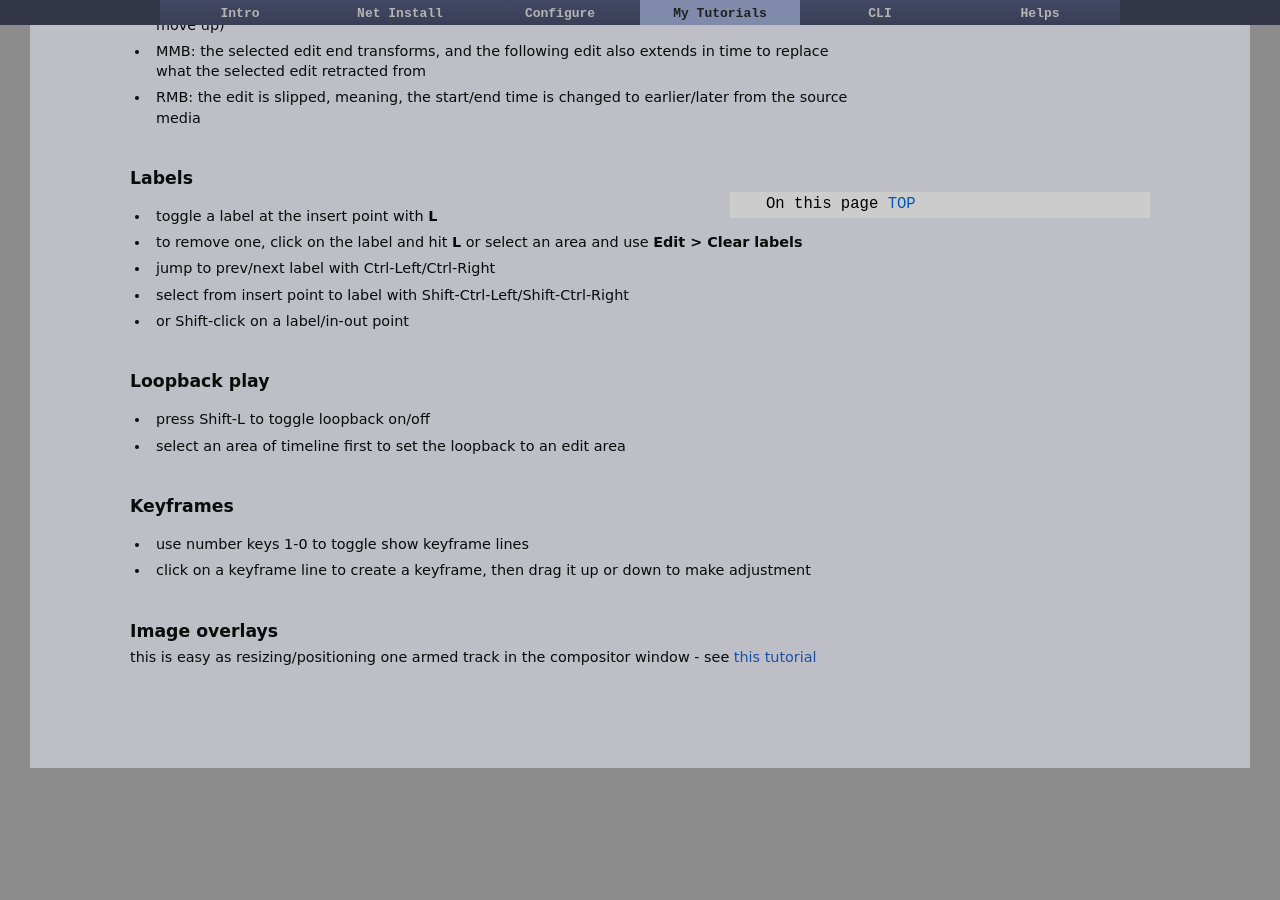
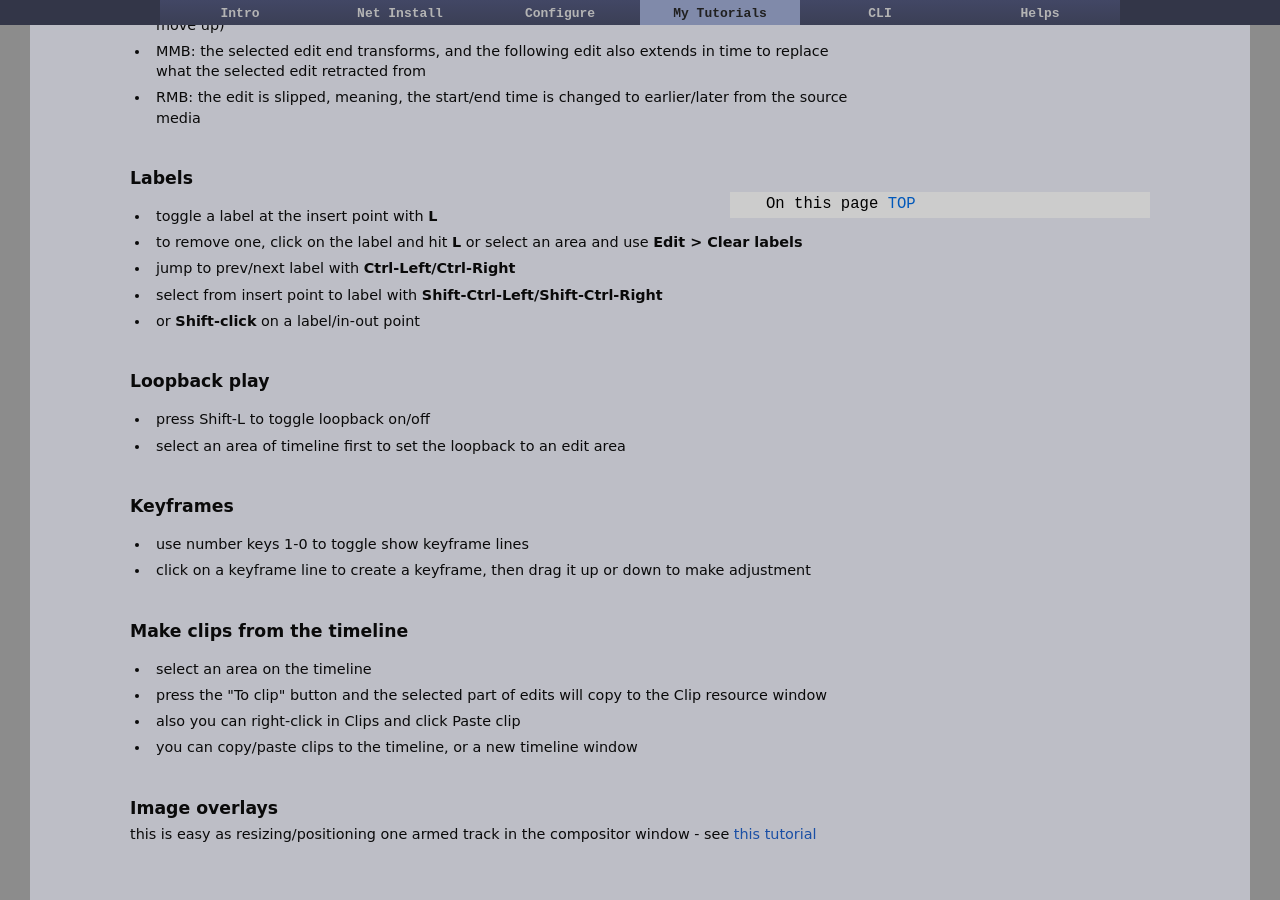
Before and after one commit to dquinton/debian-install, a Jekyll site: the page built from tutorial/04c-cinelerra.html, in a window 1280 px wide and 900 px high, scrolled down 3121 px. Built offline with Jekyll 4.4.1, drawn with Linux system fonts in a browser that asks for light colours; before the commit the page ends 3889 px from its top, so only the background shows below that; some of the changed text lies outside the part shown.

Commit message:
updating pages

```diff
--- a/tutorial/04b-video-editors.html
+++ b/tutorial/04b-video-editors.html
@@ -214,7 +214,7 @@ See my Netinstall Step2 page for how to install most of them.
 <li>different mouse modes -drag n drop -drag clips, cut/paste -select area by dragging
 <li>different mouse button modes for dragging clip ends
 <li>can select from label or to next label
-<li>resource window is very easy to use, keeps media, clips from viewer, effects and transitions
+<li>resource window is very easy to use, keeps media, clips from viewer or timeline (copy-paste selection), effects and transitions
 <li>keyframes made by clicking on the white band running through the track, then dragging the band up/down to create fader curves - numbers 3-0 show keyframe lines <b>+4</b>
 <li>any area can be muted (made blank space)
 <li>silent space added with Shift-Space
--- a/tutorial/04c-cinelerra.html
+++ b/tutorial/04c-cinelerra.html
@@ -165,8 +165,8 @@ Unfortunately, there are no shortcut settings in Preferences.
 <li>to select the whole timeline hit <b>A</b>
 <li>to select with more accuracy, play to or find a start point and press <b>[</b> (set in-point), then play until the end point is found and press <b>]</b> (set out-point), then click on the in-point and <b>Shift-click</b> on the out-point to select the time between them
 <li>to remove in/out points, just double-press <b>[</b> and <b>]</b>
-<li>another way is to adjust the selected time using the entry fields at the bottom panel -Bkspace, enter new value, Enter
-<li>to cancel selection, press <b>A </b>twice
+<li>another way is to adjust the selected time using the entry fields at the bottom panel - Bkspace, enter new value, Enter
+<li>to cancel selection, press <b>A </b>twice, or click in the timeline (copy paste mode)
 </ul>
 <br><br>
 <h3>cutting</h3>
@@ -208,9 +208,9 @@ by default, mouse buttons Left, middle, Right (1,2,3) do the following:
 <ul>
 <li>toggle a label at the insert point with <b>L</b>
 <li>to remove one, click on the label and hit <b>L</b> or select an area and use <b>Edit > Clear labels</b>
-<li>jump to prev/next label with Ctrl-Left/Ctrl-Right
-<li>select from insert point to label with Shift-Ctrl-Left/Shift-Ctrl-Right
-<li>or Shift-click on a label/in-out point
+<li>jump to prev/next label with <b>Ctrl-Left/Ctrl-Right</b>
+<li>select from insert point to label with <b>Shift-Ctrl-Left/Shift-Ctrl-Right</b>
+<li>or <b>Shift-click</b> on a label/in-out point
 </ul>
 
 <br><br>
@@ -228,6 +228,15 @@ by default, mouse buttons Left, middle, Right (1,2,3) do the following:
 <li>click on a keyframe line to create a keyframe, then drag it up or down to make adjustment
 </ul>
 
+<br><br>
+<h3>Make clips from the timeline</h3>
+<ul>
+<li>select an area on the timeline
+<li>press the "To clip" button and the selected part of edits will copy to the Clip resource window
+<li>also you can right-click in Clips and click Paste clip
+<li>you can copy/paste clips to the timeline, or a new timeline window
+</ul>
+
 
 <br><br>
 <h3>Image overlays </h3>
```
Also changed, not shown: netinstall/step4.html (+18 -1 lines), tutorial/14-cloud-syncing.html (+11 -1 lines).
